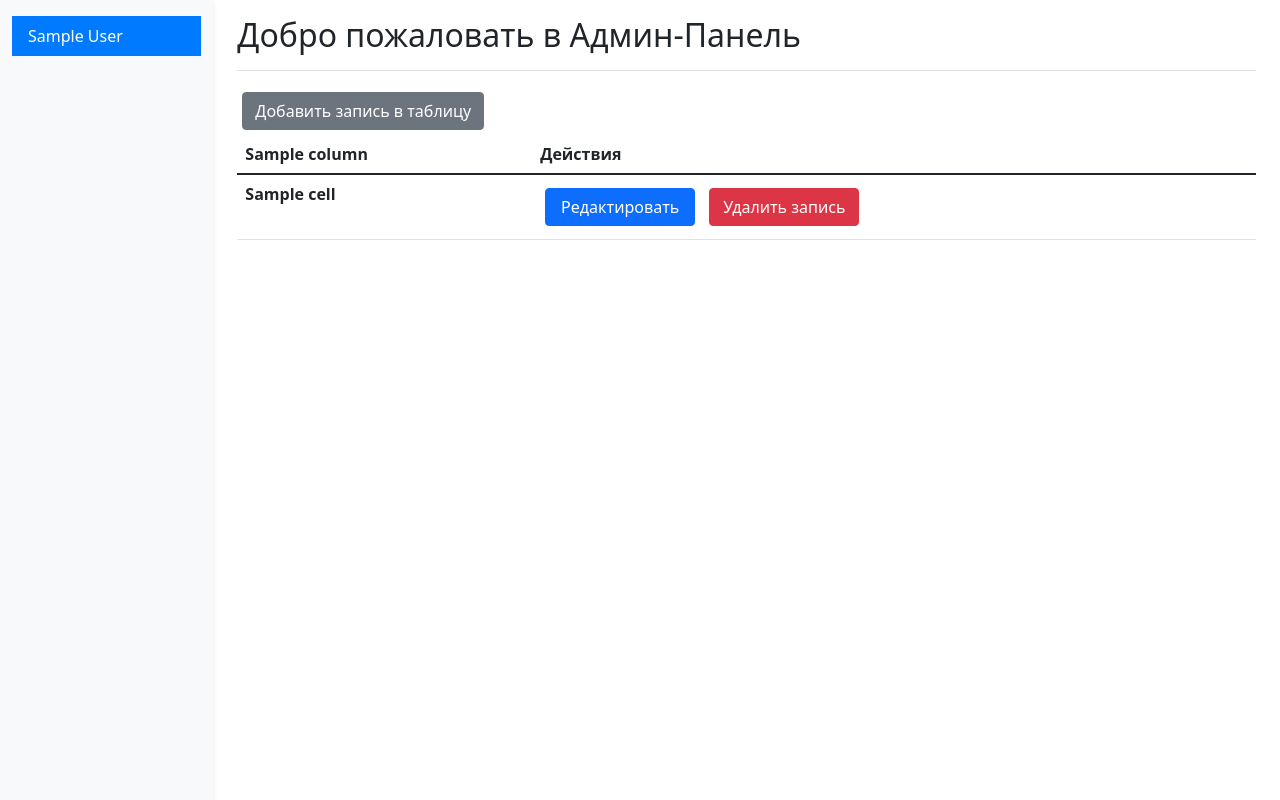
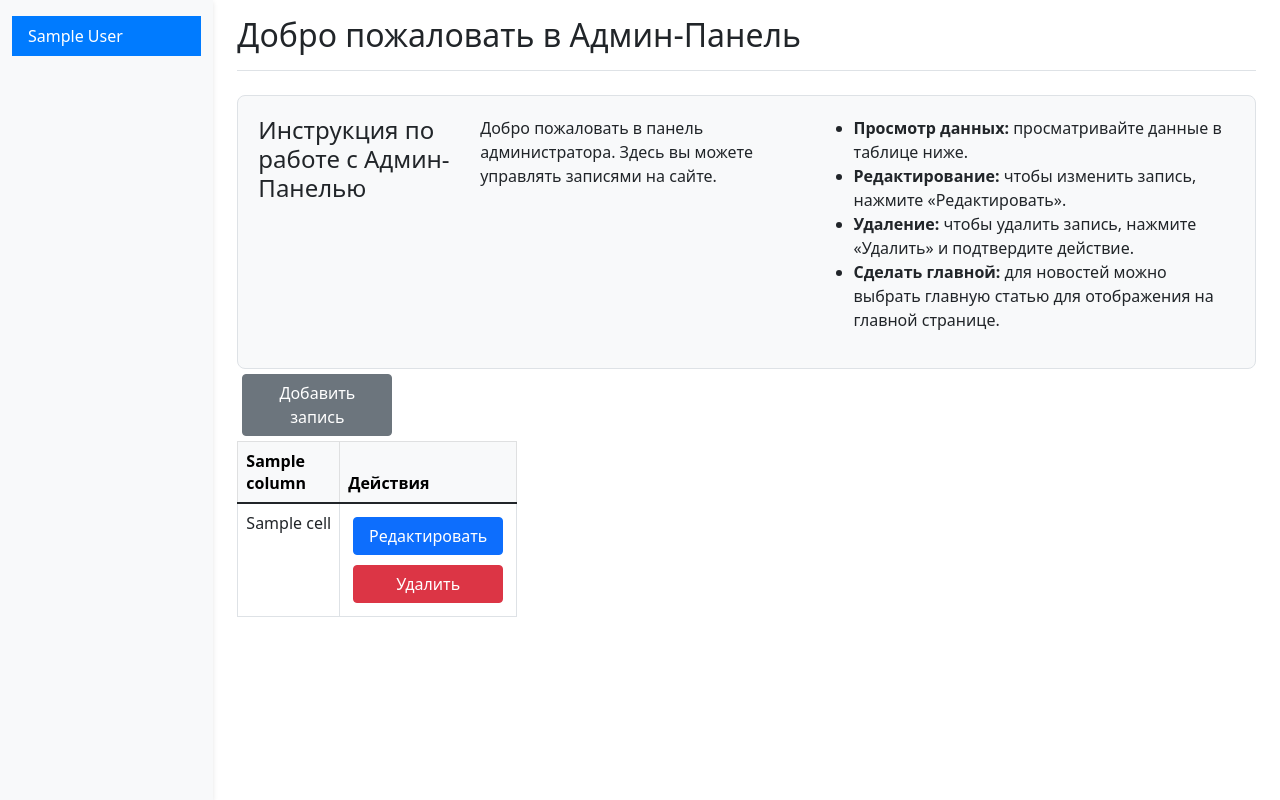
Before and after one commit to nsstnc/AllRussia-backend, a Flask app: template backend/templates/admin_panel.html in a window 1280 px wide. Shown: the part 64-864 px from the top of the page. Run offline with Flask 3, Linux system fonts and the light colour scheme; the template is opened without the code that fills it: most values are stand-ins (such as "Sample title", 1, 10 or a date in 2020); lists and menus that the app fills with data are empty; some libraries are stand-ins or nearby versions.

Commit message:
complited task

```diff
--- a/backend/templates/admin_panel.html
+++ b/backend/templates/admin_panel.html
@@ -1,6 +1,21 @@
 <style>
+    .container {
+        padding-left: 0;
+        margin-left: 0;
+    }
+
+    .table-container {
+        width: 10%; /* Задайте нужную ширину, например, 70% */
+
+    }
+
+
+
+
     .table-preview {
-        width: 100px;
+        width: 90px;
+        height: auto;
+        border-radius: 4px;
         margin: 5px;
     }
 
@@ -8,135 +23,245 @@
         margin: 5px;
     }
 
-    .btn-danger, .btn-primary, .btn-success {
+    .btn-danger,
+    .btn-primary,
+    .btn-success {
         width: 150px;
+    }
+
+    .btn-secondary {
+        background-color: #6c757d;
+        color: #fff;
+        width: 150px;
+    }
+
+    .btn-secondary:hover {
+        background-color: #5a6268;
     }
 
     .main_news {
         background: #B3D2C3;
     }
 
-    .pagination-wrapper {
+    .pagination-wrapper,
+    .instructions-card {
         display: flex;
         justify-content: center;
         margin-top: 20px;
+        padding: 20px;
+        background-color: #f8f9fa;
+        border: 1px solid #dee2e6;
+        border-radius: 8px;
+    }
+
+    .table-cell-content {
+        max-height: 60px;
+        overflow: hidden;
+        text-overflow: ellipsis;
+        white-space: nowrap;
+    }
+
+    .modal-content {
+        border-radius: 8px;
+        box-shadow: 0 5px 15px rgba(0, 0, 0, 0.3);
+    }
+
+    .modal-dialog.read-more-dialog {
+        max-width: 50vw;
+        max-height: 90vh;
+    }
+
+    .modal-body {
+        max-height: 80vh;
+        overflow-y: auto;
+    }
+
+    .table th,
+    .table td {
+        vertical-align: left;
+    }
+
+    .tooltip-inner {
+        background-color: #295b8a;
+        color: #fff;
+        padding: 5px 10px;
+        font-size: 0.9em;
+        border-radius: 5px;
+    }
+
+    .tooltip-arrow {
+        display: none;
     }
 </style>
 
 {% extends 'base.html' %}
 {% block content %}
 
+<style>
+    .container.mt-4 {
+        margin: 0;
+        padding: 0;
+    }
+</style>
+
+<div class="container mt-4 text-start">
+    <div class="instructions-card">
+        <h4>Инструкция по работе с Админ-Панелью</h4>
+        <p>Добро пожаловать в панель администратора. Здесь вы можете управлять записями на сайте.</p>
+        <ul>
+            <li><strong>Просмотр данных:</strong> просматривайте данные в таблице ниже.</li>
+            <li><strong>Редактирование:</strong> чтобы изменить запись, нажмите «Редактировать».</li>
+            <li><strong>Удаление:</strong> чтобы удалить запись, нажмите «Удалить» и подтвердите действие.</li>
+            <li><strong>Сделать главной:</strong> для новостей можно выбрать главную статью для отображения на главной странице.</li>
+        </ul>
+    </div>
+</div>
+
+
     {% if table == 'news' %}
     <form method="GET" action="{{ url_for('admin_panel', table=table) }}" class="form-inline">
-            <input type="text" name="search_query" class="form-control mb-2 mr-sm-2" id="searchtitle" placeholder="Поиск по заголовку"
-                value="{{ search_query }}">
-            <button id="search" type="submit" class="btn btn-primary mb-2">Поиск</button>
+        <input type="text" name="search_query" class="form-control mb-2 mr-sm-2" placeholder="Поиск по заголовку"
+            value="{{ search_query }}" data-bs-toggle="tooltip" title="Введите текст для поиска"
+            data-bs-placement="left">
+        <button type="submit" class="btn btn-primary mb-2" data-bs-toggle="tooltip" title="Нажмите для поиска"
+            data-bs-placement="left">Поиск</button>
     </form>
     <div class="pagination-wrapper">
         {{ pagination.links }}
     </div>
     {% endif %}
 
-    <a href="{{ url_for('add_record', table=table) }}" id="addrecord" class="btn btn-secondary">Добавить запись в таблицу</a>
+    <a href="{{ url_for('add_record', table=table) }}" class="btn btn-secondary" data-bs-toggle="tooltip"
+        title="Добавить новую запись в таблицу" data-bs-placement="left">Добавить запись</a>
     <div class="table-container">
-        <table class="table">
-            <thead>
+        <table class="table table-hover table-bordered">
+            <thead class="table-light">
                 <tr>
                     {% for column in columns %}
-                    <th scope="col">
-                        {% if table == 'news' %}
-                            <a href="{{ url_for('admin_panel', table=table, page=page, sort=column, order='asc' if order == 'desc' else 'desc') }}">
-                        {% endif %}
-                            {{ column }}
-                            {% if sort == column and table == 'news' %}
-                                <span class="badge badge-secondary">{{ '↑' if order == 'asc' else '↓' }}</span>
-                            {% endif %}
-                        {% if table == 'news' %}
-                            </a>
-                        {% endif %}
-                    </th>
+                    <th scope="col">{{ column }}</th>
                     {% endfor %}
-                <th id="actions" scope="col">Действия</th>
+                    <th scope="col">Действия</th>
                 </tr>
             </thead>
             <tbody>
                 {% for item in data %}
-                {% if main_article == item.id %}
-                    <tr class="main_news">
+                <tr class="{{ 'main_news' if main_article == item.id else '' }}">
+                    {% for key, cell in item.items() %}
+                    <td>
+                        <div class="table-cell-content">
+                            {% if key == 'url' %}
+                            <img src="{{ url_for('send_file', filename=cell) }}" alt="Изображение" class="table-preview"
+                                data-bs-toggle="tooltip" title="Предпросмотр изображения" data-bs-placement="left">
                             {% else %}
-                    <tr>
+                            {{ cell|string|striptags|truncate(40) }}
                             {% endif %}
-                    {% for key, cell in item.items() %}
-                        <th>{{ cell }}
-                            {% if cell == item.url %}
-                                <img class="table-preview" src="{{ url_for('send_file', filename=cell) }}"
-                                     alt="No image">
+                        </div>
+                        {% if key == 'description' or (key != 'url' and cell|string|length > 50) %}
+                        <button type="button" class="btn btn-link read-more" data-bs-toggle="modal"
+                            data-bs-target="#readMoreModal" data-content="{{ cell|string|striptags }}"
+                            data-bs-toggle="tooltip" title="Читать полное содержание" data-bs-placement="left">
+                            Читать далее
+                        </button>
                         {% endif %}
-                        </th>
+                    </td>
                     {% endfor %}
-                    <th>
+                    <td>
                         {% if table == "news" %}
-                            <button id="mainrecord" class="btn btn-success make-main" value="{{ item.id }}">Сделать главной</button>
+                        <button type="button" class="btn btn-success make-main" value="{{ item.id }}"
+                            data-bs-toggle="tooltip" title="Сделать статью главной" data-bs-placement="left">Сделать
+                            главной</button>
                         {% endif %}
-                        <a href="{{ url_for('edit', table=table, id=item.id) }}" id="editrecord" class="btn btn-primary">Редактировать</a>
-                        <button type="button" id="deleterecord" class="btn btn-danger" data-bs-toggle="modal"
-                                data-bs-target="#exampleModal" data-bs-id="{{ item.id }}"
-                                data-bs-table-name="{{ table }}">Удалить запись
+                        <a href="{{ url_for('edit', table=table, id=item.id) }}" class="btn btn-primary"
+                            data-bs-toggle="tooltip" title="Редактировать запись"
+                            data-bs-placement="left">Редактировать</a>
+                        <button type="button" class="btn btn-danger" data-bs-toggle="modal"
+                            data-bs-target="#deleteModal" data-bs-id="{{ item.id }}" data-bs-table="{{ table }}"
+                            data-bs-toggle="tooltip" title="Удалить запись" data-bs-placement="left">
+                            Удалить
                         </button>
+                    </td>
+                </tr>
+                {% endfor %}
+            </tbody>
+        </table>
+    </div>
+</div>
 
-                        <div class="modal fade" id="exampleModal" tabindex="-1" aria-hidden="true">
+<!-- Модальные окна и Скрипты -->
+<div class="modal fade" id="readMoreModal" tabindex="-1" aria-hidden="true">
+    <div class="modal-dialog read-more-dialog">
+        <div class="modal-content">
+            <div class="modal-header">
+                <h5 class="modal-title">Полное содержание</h5>
+                <button type="button" class="btn-close" data-bs-dismiss="modal" aria-label="Закрыть"></button>
+            </div>
+            <div class="modal-body">
+                <p id="fullContent"></p>
+            </div>
+            <div class="modal-footer">
+                <button type="button" class="btn btn-secondary" data-bs-dismiss="modal">Закрыть</button>
+            </div>
+        </div>
+    </div>
+</div>
+
+<div class="modal fade" id="deleteModal" tabindex="-1" aria-hidden="true">
     <div class="modal-dialog">
         <div class="modal-content">
             <div class="modal-header">
                 <h5 class="modal-title">Удаление записи</h5>
-                                        <button type="button" class="btn-close" data-bs-dismiss="modal"
-                                                aria-label="Закрыть"></button>
+                <button type="button" class="btn-close" data-bs-dismiss="modal" aria-label="Закрыть"></button>
             </div>
             <div class="modal-body">
                 <p>Вы уверены, что хотите удалить запись?</p>
             </div>
             <div class="modal-footer">
-                                        <button type="button" class="btn btn-secondary" data-bs-dismiss="modal">
-                                            Нет
-                                        </button>
-                                        <a href="" type="button" class="delete-path btn btn-danger">Да</a>
+                <button type="button" class="btn btn-secondary" data-bs-dismiss="modal">Нет</button>
+                <a href="" class="delete-path btn btn-danger">Да</a>
             </div>
         </div>
     </div>
 </div>
-                    </th>
-                </tr>
-            {% endfor %}
-            </tbody>
-        </table>
-    </div>
 
 <script>
-        $(document).ready(function () {
-            $('.make-main').click(function () {
-                var id = $(this).val();
-                console.log("/admin_panel/make_main/" + id);
-                $.ajax({
-                    method: "GET",
-                    url: "/admin_panel/make_main/" + id,
-                    dataType: "html",
-                    success: function (data) {
-                        var tempDiv = $('<div>').html(data);
-                        var table = tempDiv.find('table');
-                        console.log(table);
-                        $('.table-container').html(table);
-                    }
+    document.addEventListener('DOMContentLoaded', function () {
+        // Инициализация тултипов
+        var tooltipTriggerList = [].slice.call(document.querySelectorAll('[data-bs-toggle="tooltip"]'));
+        tooltipTriggerList.forEach(function (tooltipTriggerEl) {
+            new bootstrap.Tooltip(tooltipTriggerEl);
+        });
+
+        // Полное содержание в модальном окне
+        var readMoreModal = document.getElementById('readMoreModal');
+        readMoreModal.addEventListener('show.bs.modal', function (event) {
+            var button = event.relatedTarget;
+            var content = button.getAttribute('data-content');
+            var modalBody = readMoreModal.querySelector('#fullContent');
+            modalBody.textContent = content;
+        });
+
+        // Подтверждение удаления записи
+        var deleteModal = document.getElementById('deleteModal');
+        deleteModal.addEventListener('show.bs.modal', function (event) {
+            var button = event.relatedTarget;
+            var id = button.getAttribute('data-bs-id');
+            var table = button.getAttribute('data-bs-table');
+            deleteModal.querySelector('.delete-path').href = "/admin_panel/delete/" + id + "/" + table;
+        });
+
+        // Установка основной статьи через Ajax
+        document.querySelectorAll('.make-main').forEach(function (btn) {
+            btn.addEventListener('click', function () {
+                var id = this.value;
+                fetch("/admin_panel/make_main/" + id)
+                    .then(response => response.text())
+                    .then(html => {
+                        var tempDiv = document.createElement('div');
+                        tempDiv.innerHTML = html;
+                        var newTable = tempDiv.querySelector('table');
+                        document.querySelector('.table-container').innerHTML = newTable.outerHTML;
                     });
             });
-
-            var exampleModal = document.getElementById('exampleModal');
-            exampleModal.addEventListener('show.bs.modal', function (event) {
-                var button = event.relatedTarget;
-                var id = button.getAttribute('data-bs-id');
-                var table = button.getAttribute('data-bs-table-name');
-                var deletePath = exampleModal.querySelector('.delete-path');
-                console.log("/admin_panel/delete/" + id + "/" + table);
-                deletePath.href = "/admin_panel/delete/" + id + "/" + table;
         });
     });
 </script>
```
Lines whose indentation alone changed are shown as unchanged.
